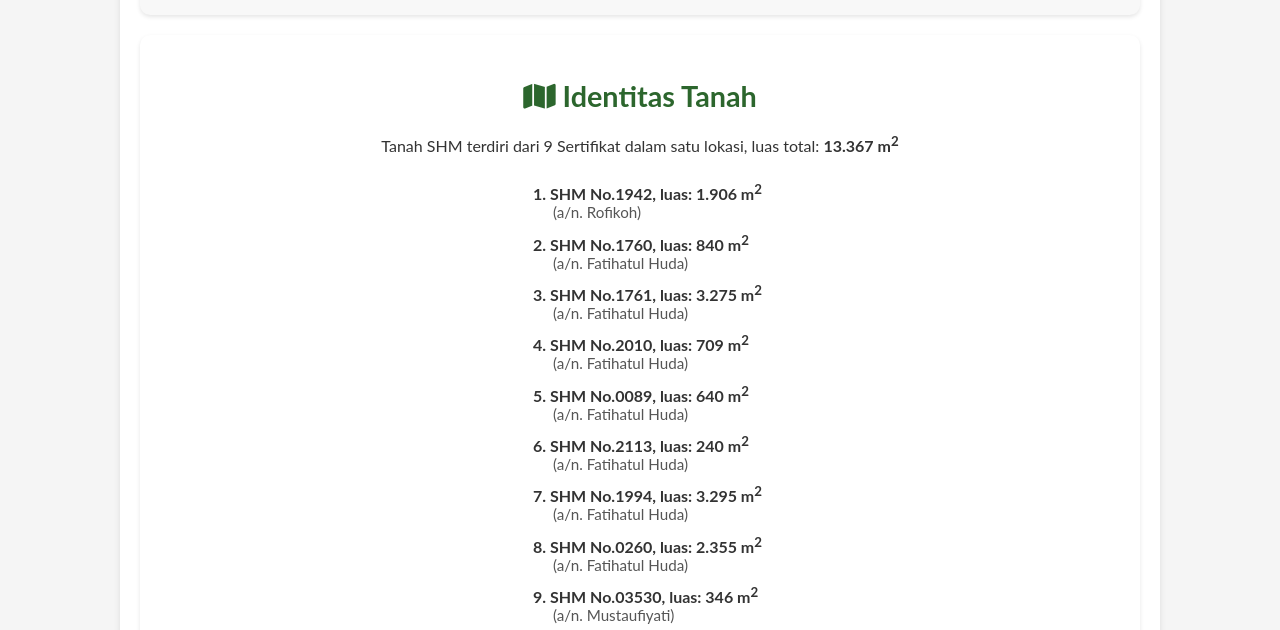
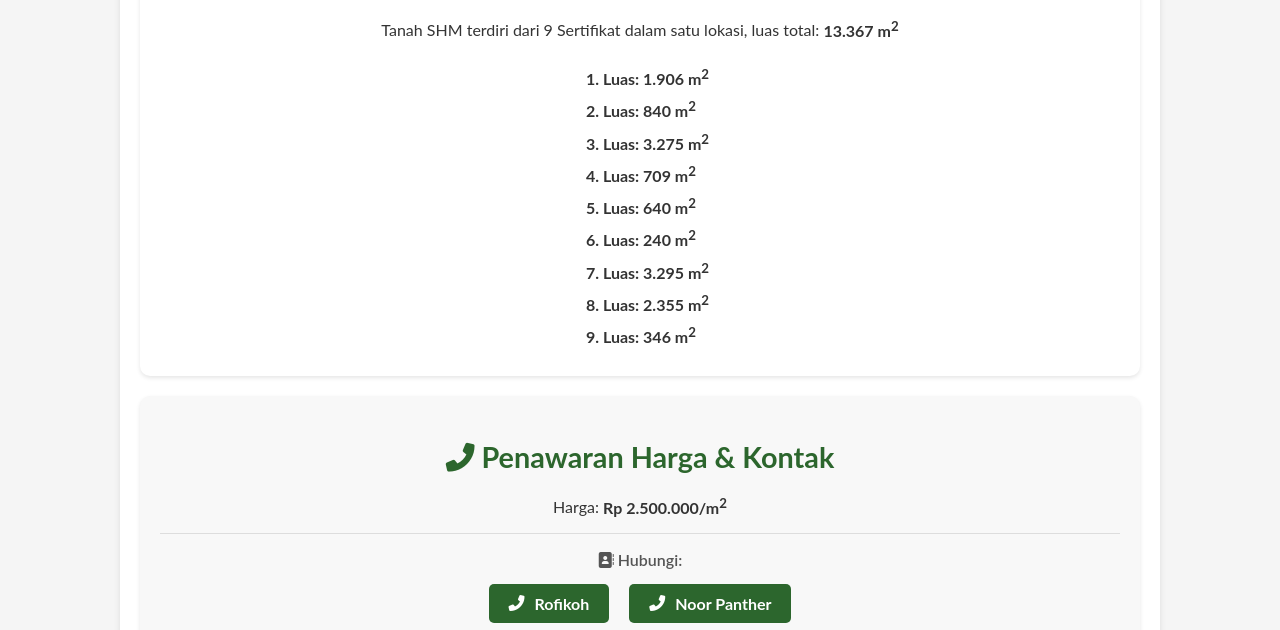
Before and after one commit to ariefmirza/ariefmirza.github.io, a plain HTML site: page index.html in a window 1280 px wide. Shown: the part 4312-4942 px from the top of the page. Drawn offline with Linux system fonts and the light colour scheme.

Commit message:
update palbapang

```diff
--- a/index.html
+++ b/index.html
@@ -57,18 +57,18 @@
             <div class="images" style="margin-top: 0px;">
                 <figure class="akses-lahan-figure">
                     <figcaption>Kantor Bupati Mungkid</figcaption>
-                    <img src="assets/kantor-bupati.png" alt="Gambar Kantor Bupati Mungkid">
+                    <img src="assets/kantor-bupati.jpg" alt="Gambar Kantor Bupati Mungkid">
                     <figcaption style="margin-top: 5px;">12 Menit</figcaption>
                 </figure>
                 <figure class="akses-lahan-figure">
                     <figcaption>Candi Borobudur</figcaption>
-                    <img src="assets/candi-borobudur.png" alt="Gambar Candi Borobudur">
+                    <img src="assets/candi-borobudur.jpg" alt="Gambar Candi Borobudur">
                     <figcaption style="margin-top: 5px;">15 Menit</figcaption>
                 </figure>
                 <figure class="akses-lahan-figure">
                     <figcaption>Pusat Kota Magelang</figcaption>
-                    <img src="assets/kota-magelang.png" alt="Gambar Pusat Kota Magelang">
-                    <figcaption style="margin-top: 5px;">10 Menit</figcaption>
+                    <img src="assets/kota-magelang.jpg" alt="Gambar Pusat Kota Magelang">
+                    <figcaption style="margin-top: 5px;">20 Menit</figcaption>
                 </figure>
             </div>
         </section>
@@ -80,8 +80,8 @@
                 Lahan sekitar area bersih, bebas banjir, hijau, sejuk, dan asri.
             </p>
             <div class="list-container">
-                <ul style="margin-top: 10px;">
-                    <li><em>Berikut keadaan wilayah sekitar area:</em></li>
+                <ul>
+                    <li style="margin-top: 0px;"><em>Berikut keadaan wilayah sekitar area:</em></li>
                     <li><div><strong>Utara: </strong> Terdapat beberapa pemukiman warga.</div></li>
                     <li><div><strong>Barat: </strong> Merupakan area persawahan yang luas.</div></li>
                     <li><div><strong>Timur: </strong> Jalan Raya Jogja - Magelang, bersebrangan dengan pekarangan (lahan kosong).</div></li>
@@ -106,60 +106,51 @@
         <section class="section">
             <h2><i class="fas fa-map"></i> Identitas Tanah</h2>
             <p>Tanah SHM terdiri dari 9 Sertifikat dalam satu lokasi, luas total: <strong>13.367 m<sup>2</sup></strong></p>
-            <div class="list-container">
-                <ul>
+            <div class="list-container" style="margin-top: 0px;">
+                <ul style="margin-top: 0px;">
                     <li>
                         <div class="list-item">
-                            <span>1. SHM No.1942, luas: 1.906 m<sup>2</sup></span>
-                            <div>(a/n. Rofikoh)</div>
+                            <span>1. Luas: 1.906 m<sup>2</sup></span>
                         </div>
                     </li>
                     <li>
                         <div class="list-item">
-                            <span>2. SHM No.1760, luas: 840 m<sup>2</sup></span>
-                            <div>(a/n. Fatihatul Huda)</div>
+                            <span>2. Luas: 840 m<sup>2</sup></span>
                         </div>
                     </li>
                     <li>
                         <div class="list-item">
-                            <span>3. SHM No.1761, luas: 3.275 m<sup>2</sup></span>
-                            <div>(a/n. Fatihatul Huda)</div>
+                            <span>3. Luas: 3.275 m<sup>2</sup></span>
                         </div>
                     </li>
                     <li>
                         <div class="list-item">
-                            <span>4. SHM No.2010, luas: 709 m<sup>2</sup></span>
-                            <div>(a/n. Fatihatul Huda)</div>
+                            <span>4. Luas: 709 m<sup>2</sup></span>
                         </div>
                     </li>
                     <li>
                         <div class="list-item">
-                            <span>5. SHM No.0089, luas: 640 m<sup>2</sup></span>
-                            <div>(a/n. Fatihatul Huda)</div>
+                            <span>5. Luas: 640 m<sup>2</sup></span>
                         </div>
                     </li>
                     <li>
                         <div class="list-item">
-                            <span>6. SHM No.2113, luas: 240 m<sup>2</sup></span>
-                            <div>(a/n. Fatihatul Huda)</div>
+                            <span>6. Luas: 240 m<sup>2</sup></span>
                         </div>
                     </li>
                     <li>
                         <div class="list-item">
-                            <span>7. SHM No.1994, luas: 3.295 m<sup>2</sup></span>
-                            <div>(a/n. Fatihatul Huda)</div>
+                            <span>7. Luas: 3.295 m<sup>2</sup></span>
                         </div>
                     </li>
                     <li>
                         <div class="list-item">
-                            <span>8. SHM No.0260, luas: 2.355 m<sup>2</sup></span>
-                            <div>(a/n. Fatihatul Huda)</div>
+                            <span>8. Luas: 2.355 m<sup>2</sup></span>
                         </div>
                     </li>
                     <li>
                         <div class="list-item">
-                            <span>9. SHM No.03530, luas: 346 m<sup>2</sup></span>
-                            <div>(a/n. Mustaufiyati)</div>
+                            <span>9. Luas: 346 m<sup>2</sup></span>
                         </div>
                     </li>
                 </ul>
```
Also changed, not shown: assets/candi-borobudur.jpg (added), assets/candi-borobudur.png (deleted), assets/kantor-bupati.jpg (added), assets/kantor-bupati.png (deleted), assets/kota-magelang.jpg (added), assets/kota-magelang.png (deleted).
